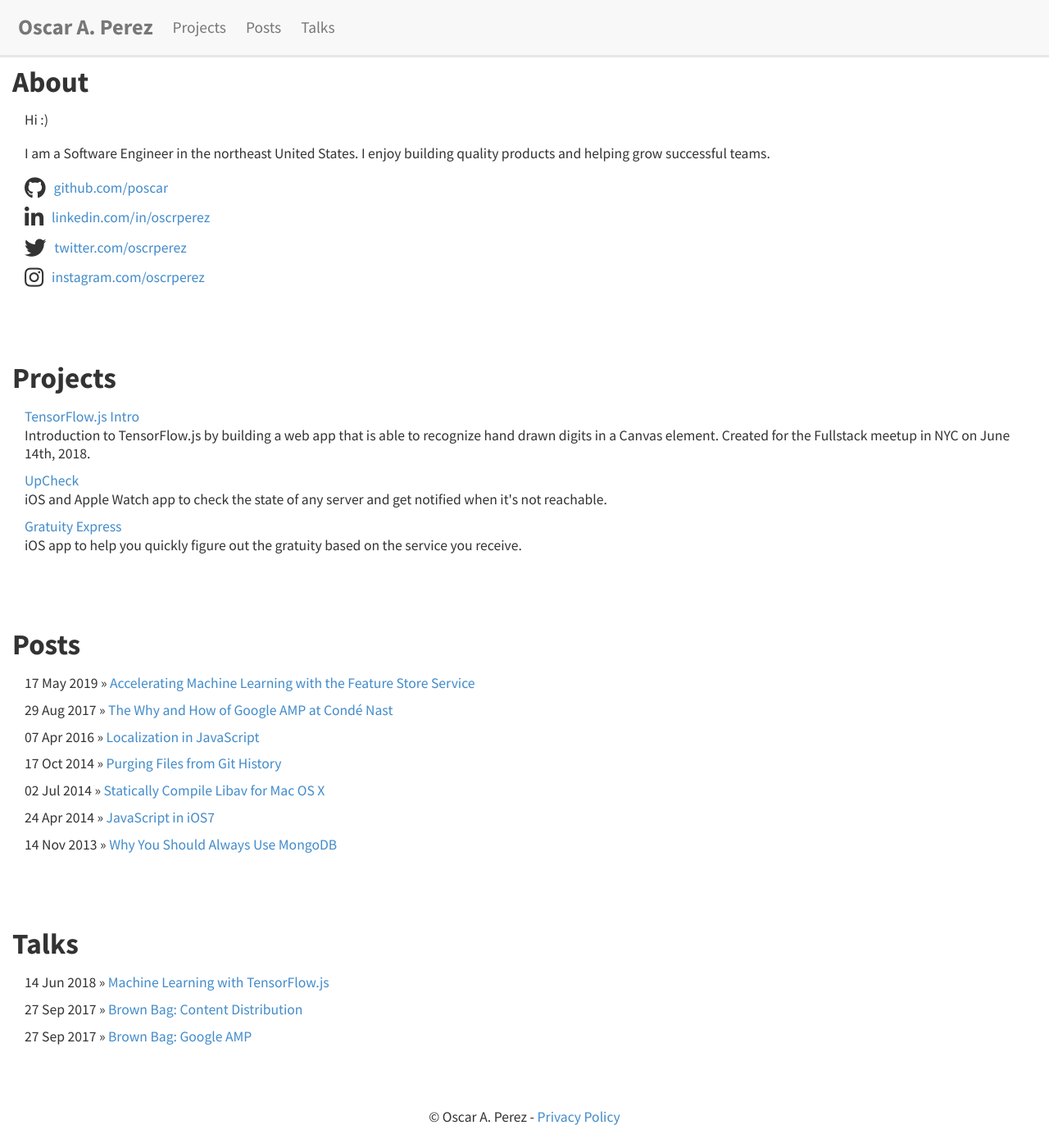
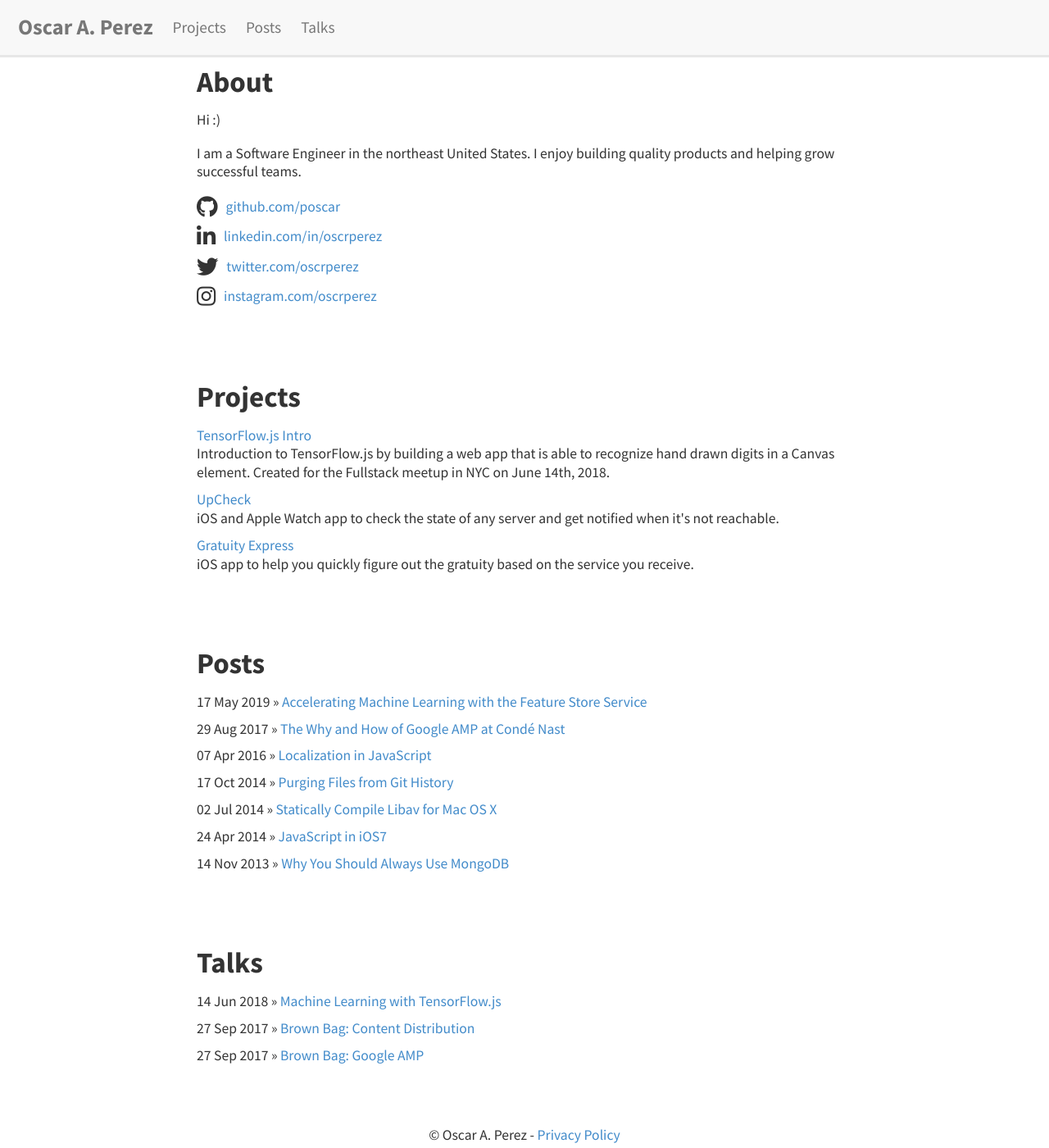
Before and after one commit to poscar/poscar.github.io, a Jekyll site: the page index.html, which Jekyll copies as it is, in a window 1280 px wide and 1400 px high. Shown: the whole window at 82% size. Built offline with Jekyll 4.4.1, drawn with Linux system fonts in a browser that asks for light colours.

Commit message:
Update style.css

```diff
--- a/css/style.css
+++ b/css/style.css
@@ -9,9 +9,10 @@
 }
 
 section,
-section .section-content,
 footer {
-  margin: 0 15px;
+  margin: 0 auto;
+  max-width: 800px;
+  padding: 0 1em;
 }
 
 footer {
```
